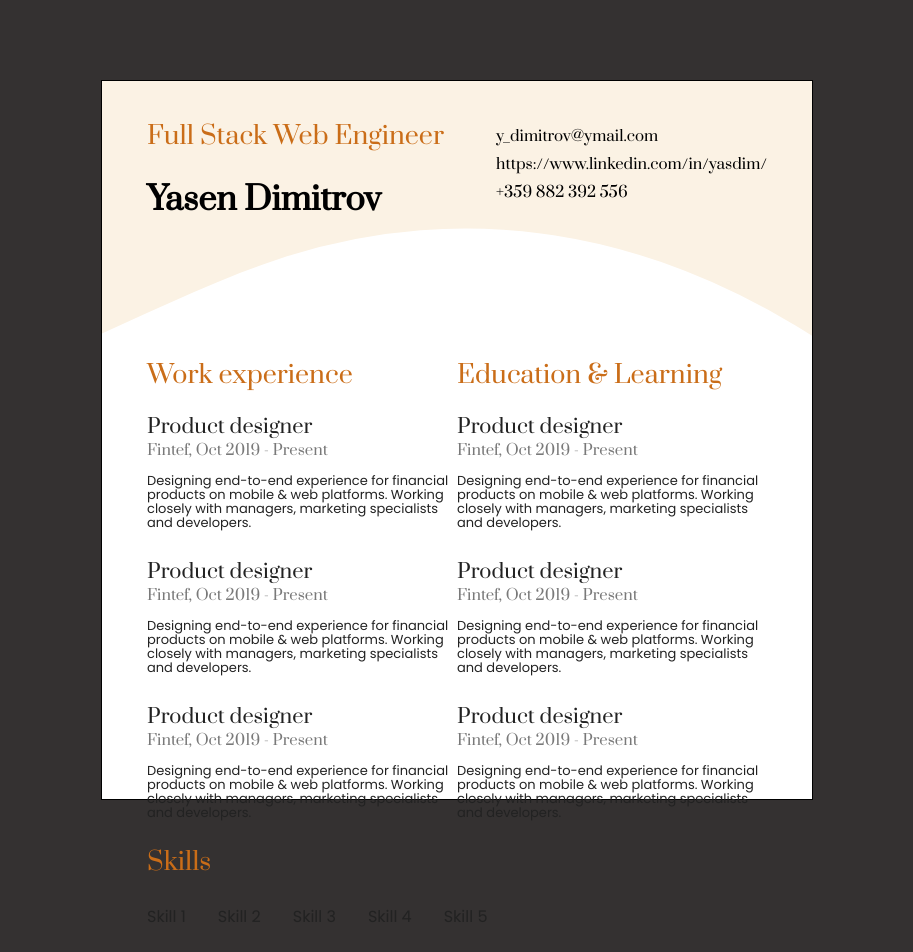
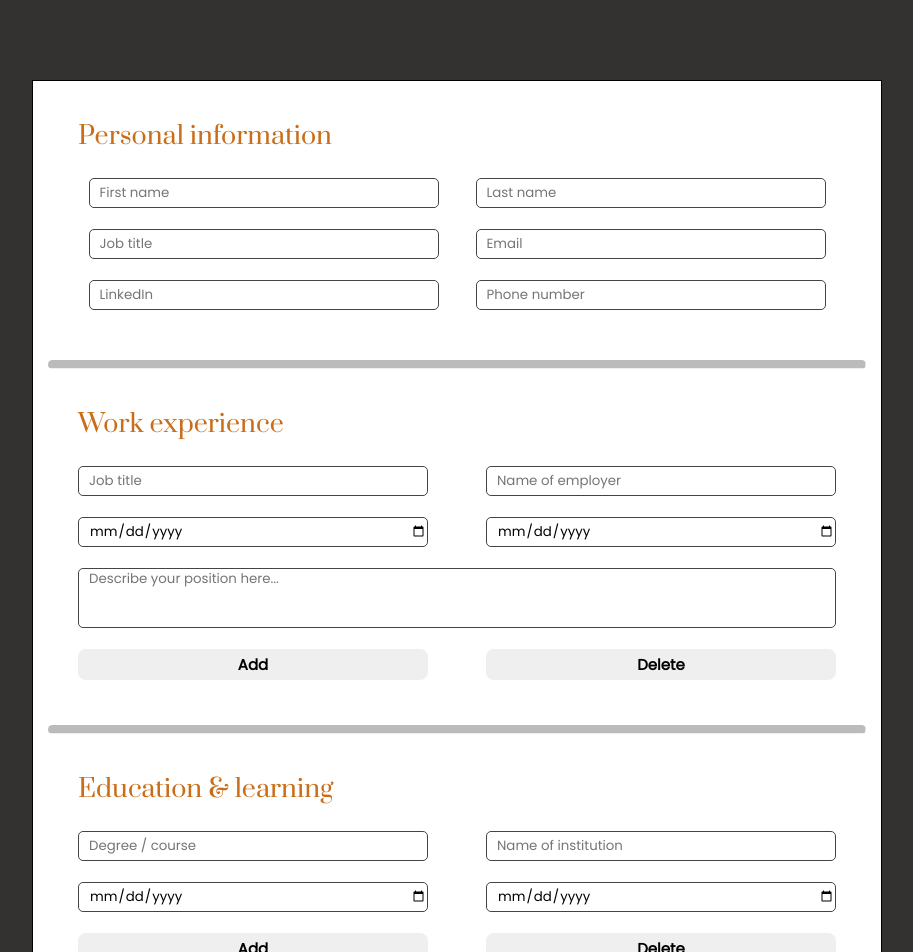
Before and after one commit to blancpain/cv-generator, a React (Create React App) app: page / in a window 1280 px wide. Shown: the top 952 px of the page, without its empty margins (223-1136 px from the left). Built offline with nearby package versions, Linux system fonts and the light colour scheme.

Commit message:
Add input forms for relevant components

```diff
--- a/src/App.js
+++ b/src/App.js
@@ -4,6 +4,10 @@ import Header from "./components/Header";
 import Skills from "./components/Skills";
 import Work from "./components/Work";
 import Education from "./components/Education";
+import PersonalInput from "./components/forms/PersonalInput";
+import WorkInput from "./components/forms/WorkInput";
+import EducationInput from "./components/forms/EducationInput";
+import SkillsInput from "./components/forms/SkillsInput";
 
 export default class App extends Component {
   // eslint-disable-next-line no-useless-constructor
@@ -14,15 +18,16 @@ export default class App extends Component {
   render() {
     return (
       <div className="content--container">
-        <div className="content--CV-input">
-          <Header />
-          <main>
-            <Work />
-            <Education />
-            <Skills />
-          </main>
+        <div className="content--input">
+          <PersonalInput />
+          <hr className="rounded"></hr>
+          <WorkInput />
+          <hr className="rounded"></hr>
+          <EducationInput />
+          <hr className="rounded"></hr>
+          <SkillsInput />
         </div>
-        {/* <div className="content--CV-input">
+        {/* <div className="content--CV">
           <Header />
           <main>
             <Work />
--- a/src/components/Skills.js
+++ b/src/components/Skills.js
@@ -11,11 +11,17 @@ export default class Skills extends Component {
       <div className="skills-container">
         <h1 className="title">Skills</h1>
         <ul>
+          <li>Skill 2</li>
+          <li>Skill 3</li>
+          <li>Skill 4</li>
+          <li>Skill 5</li>
           <li>Skill 1</li>
           <li>Skill 2</li>
           <li>Skill 3</li>
           <li>Skill 4</li>
           <li>Skill 5</li>
+          <li>Skill 1</li>
+          <li>Skill 2</li>
         </ul>
       </div>
     );
--- /dev/null
+++ b/src/components/forms/EducationInput.js
@@ -0,0 +1,46 @@
+import React, { Component } from "react";
+
+export default class EducationInput extends Component {
+  // eslint-disable-next-line no-useless-constructor
+  constructor(props) {
+    super(props);
+  }
+
+  render() {
+    return (
+      <section className="education-input">
+        <h1 className="title">Education & learning</h1>
+        <form className="education-input--form">
+          <input
+            type="text"
+            placeholder="Degree / course"
+            name="degree"
+            // onChange={}
+            // value={}
+          />
+          <input
+            type="text"
+            placeholder="Name of institution"
+            name="institution"
+            // onChange={}
+            // value={}
+          />
+          <input
+            type="date"
+            name="startDate"
+            // onChange={}
+            // value={}
+          />
+          <input
+            type="date"
+            name="endDate"
+            // onChange={}
+            // value={}
+          />
+          <button className="add">Add</button>
+          <button className="delete">Delete</button>
+        </form>
+      </section>
+    );
+  }
+}
--- /dev/null
+++ b/src/components/forms/PersonalInput.js
@@ -0,0 +1,60 @@
+import React, { Component } from "react";
+
+export default class PersonalInput extends Component {
+  // eslint-disable-next-line no-useless-constructor
+  constructor(props) {
+    super(props);
+  }
+
+  render() {
+    return (
+      <section className="personal-input">
+        <h1 className="title">Personal information</h1>
+        <form className="personal-input--form">
+          <input
+            type="text"
+            placeholder="First name"
+            name="firstName"
+            // onChange={}
+            // value={}
+          />
+          <input
+            type="text"
+            placeholder="Last name"
+            name="lastName"
+            // onChange={}
+            // value={}
+          />
+          <input
+            type="text"
+            placeholder="Job title"
+            name="currentJobTitle"
+            // onChange={}
+            // value={}
+          />
+          <input
+            type="email"
+            placeholder="Email"
+            name="email"
+            // onChange={}
+            // value={}
+          />
+          <input
+            type="url"
+            placeholder="LinkedIn"
+            name="linkedIn"
+            // onChange={}
+            // value={}
+          />
+          <input
+            type="tel"
+            placeholder="Phone number"
+            name="tel"
+            // onChange={}
+            // value={}
+          />
+        </form>
+      </section>
+    );
+  }
+}
--- /dev/null
+++ b/src/components/forms/SkillsInput.js
@@ -0,0 +1,27 @@
+import React, { Component } from "react";
+
+export default class SkillsInput extends Component {
+  // eslint-disable-next-line no-useless-constructor
+  constructor(props) {
+    super(props);
+  }
+
+  render() {
+    return (
+      <section className="skills-input">
+        <h1 className="title">Skills</h1>
+        <form className="skills-input--form">
+          <input
+            type="text"
+            placeholder="Skill"
+            name="skill"
+            // onChange={}
+            // value={}
+          />
+          <button className="add">Add</button>
+          <button className="delete">Delete</button>
+        </form>
+      </section>
+    );
+  }
+}
--- /dev/null
+++ b/src/components/forms/WorkInput.js
@@ -0,0 +1,52 @@
+import React, { Component } from "react";
+
+export default class WorkInput extends Component {
+  // eslint-disable-next-line no-useless-constructor
+  constructor(props) {
+    super(props);
+  }
+
+  render() {
+    return (
+      <section className="work-input">
+        <h1 className="title">Work experience</h1>
+        <form className="work-input--form">
+          <input
+            type="text"
+            placeholder="Job title"
+            name="jobTitle"
+            // onChange={}
+            // value={}
+          />
+          <input
+            type="text"
+            placeholder="Name of employer"
+            name="employer"
+            // onChange={}
+            // value={}
+          />
+          <input
+            type="date"
+            name="startDate"
+            // onChange={}
+            // value={}
+          />
+          <input
+            type="date"
+            name="endDate"
+            // onChange={}
+            // value={}
+          />
+          <textarea
+            name="work-text"
+            placeholder="Describe your position here..."
+            // onChange={}
+            // value={}
+          />
+          <button className="add">Add</button>
+          <button className="delete">Delete</button>
+        </form>
+      </section>
+    );
+  }
+}
--- a/src/styles/styles.css
+++ b/src/styles/styles.css
@@ -18,11 +18,12 @@
   justify-content: space-around;
 }
 
-.content--CV-input {
+.content--CV,
+.content--input {
   background-color: #ffffff;
   position: relative;
-  max-width: 850px;
-  max-height: 90vh;
+  min-width: 850px;
+  min-height: 90vh;
   border: 1px solid black;
 }
 
@@ -135,3 +136,123 @@ main {
 li {
   list-style: none;
 }
+
+/* Personal input styles */
+
+.personal-input {
+  padding: 45px;
+}
+
+.personal-input--form {
+  display: grid;
+  grid-template: 1fr 1fr / auto auto;
+  gap: 1rem;
+  justify-items: center;
+}
+
+input[type="text"],
+input[type="email"],
+input[type="tel"],
+input[type="url"] {
+  font-family: var(--free-text-font);
+  margin-bottom: 5px;
+  height: 30px;
+  text-indent: 10px;
+  border: 1px solid #444;
+  border-radius: 5px;
+  display: block;
+  width: 350px;
+}
+
+.personal-input--form button {
+  font-size: 20px;
+  font-weight: 600;
+  border: none;
+  border-radius: 10px;
+  padding: 10px 100px;
+  cursor: pointer;
+  width: 500px;
+  grid-column: 1 / span 2;
+  font-family: var(--free-text-font);
+}
+
+/* misc */
+.rounded {
+  border-top: 8px solid #bbb;
+  border-radius: 5px;
+  margin-left: 15px;
+  margin-right: 15px;
+}
+
+/* Work input styles */
+
+.work-input {
+  padding: 45px;
+}
+
+.work-input--form {
+  display: grid;
+  grid-template: 1fr 1fr / auto auto;
+  gap: 1rem;
+  justify-content: space-between;
+}
+
+button.add,
+button.delete {
+  font-size: 15px;
+  font-weight: 600;
+  border: none;
+  border-radius: 8px;
+  padding: 4px;
+  cursor: pointer;
+  width: 100%;
+  font-family: var(--free-text-font);
+}
+
+input[type="date"] {
+  font-family: var(--free-text-font);
+  margin-bottom: 5px;
+  height: 30px;
+  text-indent: 5px;
+  border: 1px solid #444;
+  border-radius: 5px;
+  display: block;
+  width: 350px;
+}
+
+textarea {
+  font-family: var(--free-text-font);
+  margin-bottom: 5px;
+  text-indent: 5px;
+  border: 1px solid #444;
+  border-radius: 5px;
+  text-indent: 10px;
+  min-width: 100%;
+  min-height: 60px;
+  resize: none;
+  grid-column: 1 / span 2;
+}
+
+/* Education input styles */
+
+.education-input {
+  padding: 45px;
+}
+
+.education-input--form {
+  display: grid;
+  grid-template: 1fr 1fr / auto auto;
+  gap: 1rem;
+  justify-content: space-between;
+}
+
+/* Skills input styles */
+
+.skills-input {
+  padding: 45px;
+}
+
+.skills-input--form {
+  display: flex;
+  gap: 1rem;
+}
```
